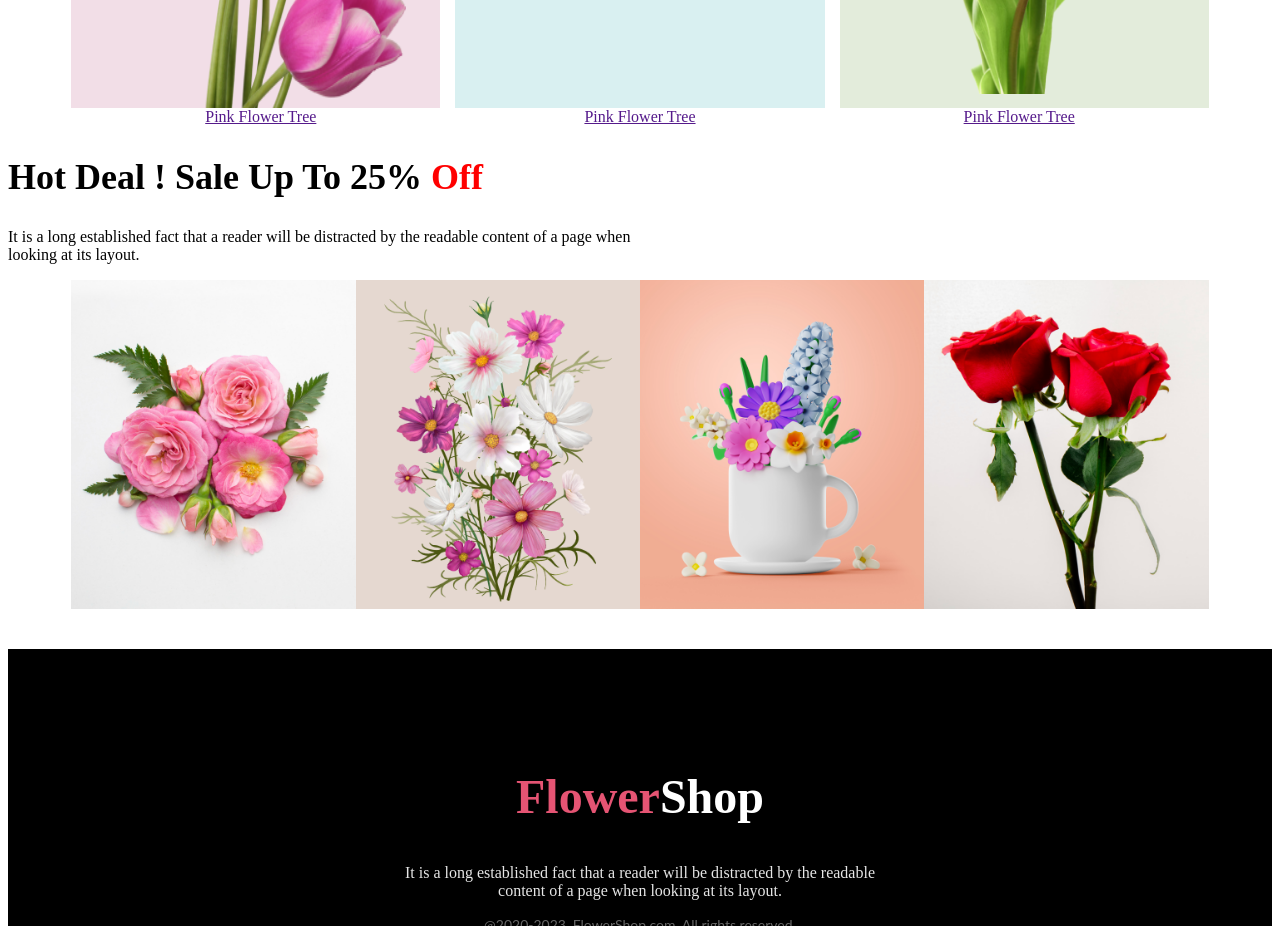
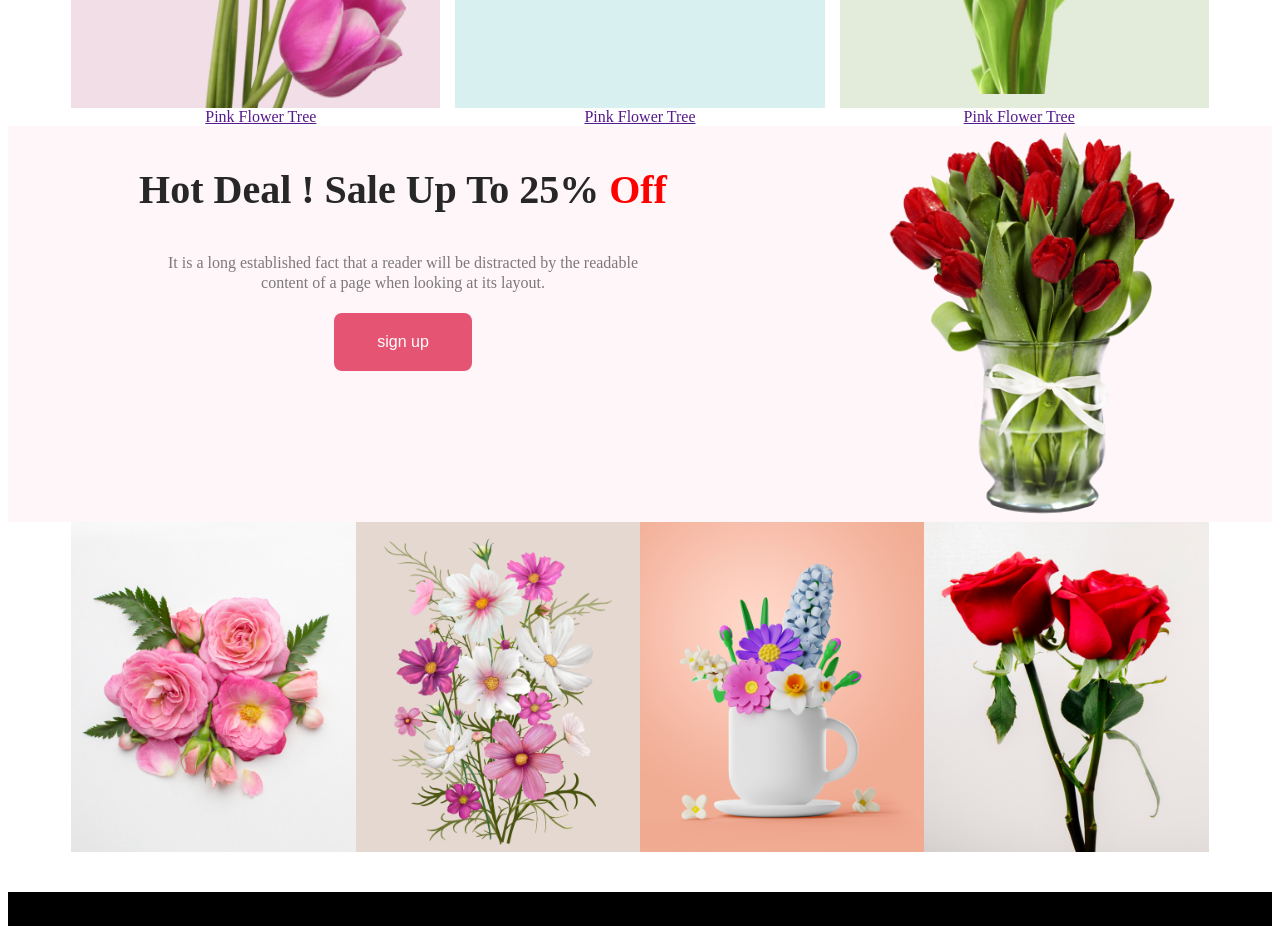
Before and after one commit to 2haseeb1/flower, a plain HTML site: page index.html in a window 1280 px wide. Shown: the part 1040-1966 px from the top of the page. Drawn offline with Linux system fonts and the light colour scheme.

Commit message:
offer section added made its style corrected

```diff
--- a/index.html
+++ b/index.html
@@ -88,29 +88,50 @@
         height: 558px;
       }
       /* offer section styling start */
+      .offer-main-container {
+        text-align: center;
+        background: rgba(229, 84, 115, 0.05);
+      }
       .offer-container {
         display: flex;
-  width: 100%;
+        justify-content: space-around;
       }
 
-.offer-image {
+      .offer-column {
         width: 50%;
-}
-
-.offer-content {
-  width: 50%;
-}
-
-.offer-title {
-  font-size: 36px;
       }
 
       .offer-color {
         color: red;
       }
 
-.offer-paragraph {
+      .offer-title {
+        color: #272727;
+
+        font-size: 40px;
+
+        font-weight: 800;
+      }
+      .offer-para {
+        color: rgba(39, 39, 39, 0.6);
+        text-align: center;
+
         font-size: 16px;
+
+        font-weight: 400;
+        line-height: 20px;
+      }
+      .btn {
+        color: white;
+        font-size: 16px;
+        background: #e55473;
+        padding: 5;
+        border-radius: 8px;
+        outline: none;
+        border: none;
+        padding-top: 10px;
+        padding-bottom: 10px;
+        padding: 20px 43px;
       }
       /* instagram section styling start */
       #instagram .container {
@@ -237,18 +258,25 @@
 
     <!-- offer secrtion start -->
 
-    <section id="offer">
+    <section id="offer" style="margin: 0 auto;">
+        <div class="offer-main-container">
             <div class="offer-container">
-            <div class="offer-content">
-              <h1 class="offer-title">Hot Deal ! Sale Up To 25% <span class="offer-color">Off</span></h1>
-              <p class="offer-paragraph">It is a long established fact that a reader will be distracted by the readable content of a page when looking at its layout.</p>
+              <div class="offer-column">
+                <p class="offer-title">
+                  Hot Deal ! Sale Up To 25% <span class="offer-color">Off</span>
+                </p>
+                <p class="offer-para">
+                  It is a long established fact that a reader will be distracted by
+                  the readable<br />content of a page when looking at its layout.<br />
+                  <button class="btn" style="margin-top: 20px">sign up</button>
+                </p>
               </div>
 
-            <div class="offer-image">
-              <img src="./images/Flower.png" alt="">
+              <div class="column">
+                <img src="./images/pngwing 8.png" alt="" />
               </div>
             </div>
-
+          </div>
           </body>
     </section>
 
```
Lines whose indentation alone changed are shown as unchanged.
